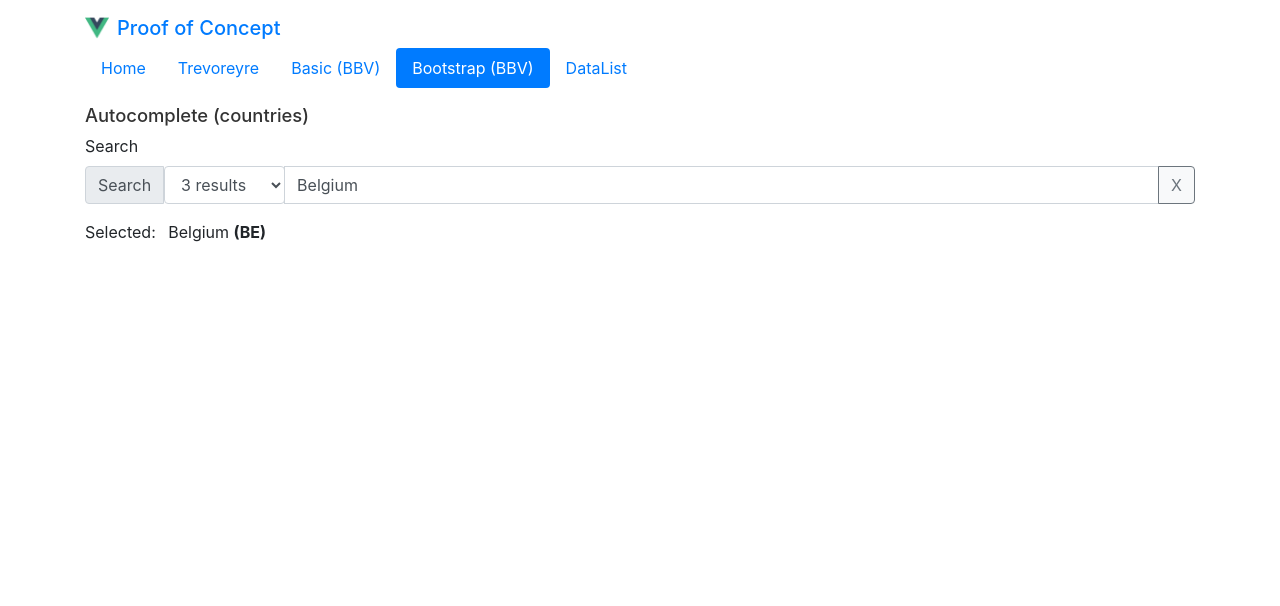
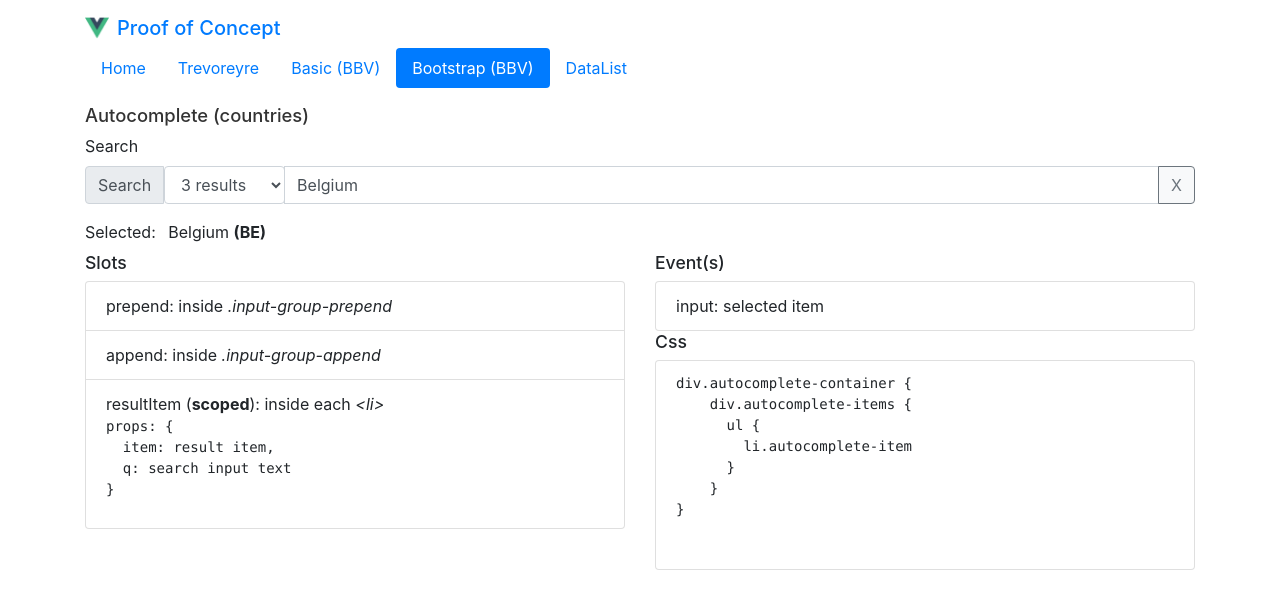
Before and after one commit to bverboven/vuejs-poc, a Vue app: page /autocomplete/bootstrap/BE in a window 1280 px wide. Shown: the top 606 px of the page. Built offline with nearby package versions, Linux system fonts and the light colour scheme.

Commit message:
autocomplete info

```diff
--- a/src/poc/autocomplete/components/AutocompleteWithBootstrap.vue
+++ b/src/poc/autocomplete/components/AutocompleteWithBootstrap.vue
@@ -38,7 +38,7 @@
             class="autocomplete-item"
             :class="[itemClass, { selected: item == selectedItem }]"
           >
-            <slot name="resultItem" :item="item">
+            <slot name="resultItem" :item="item" :q="q">
               <span v-html="resultSelector(item)"></span>
             </slot>
           </li>
--- /dev/null
+++ b/src/poc/autocomplete/components/Info.vue
@@ -0,0 +1,44 @@
+<template>
+
+    <div class="row">
+      <div class="col-md-6">
+      <h3>Slots</h3>
+      <div class="list-group">
+        <div class="list-group-item">prepend: inside <i>.input-group-prepend</i></div>
+        <div class="list-group-item">append: inside <i>.input-group-append</i></div>
+        <div class="list-group-item">
+          resultItem (<b>scoped</b>): inside each <i>&lt;li&gt;</i>
+          <p class="text-info">
+<pre>
+props: {
+  item: result item,
+  q: search input text
+}</pre>
+          </p>
+        </div>
+      </div>
+      </div>
+      <div class="col-md-6">
+        <h3>Event(s)</h3>
+        <div class="list-group">
+          <div class="list-group-item">
+            input: selected item
+          </div>
+        </div>
+        <h3>Css</h3>
+        <div class="list-group">
+          <div class="list-group-item">
+            <pre>
+div.autocomplete-container {
+    div.autocomplete-items {
+      ul {
+        li.autocomplete-item
+      }
+    }
+}
+            </pre>
+          </div>
+        </div>
+      </div>
+    </div>
+</template>
--- a/src/poc/autocomplete/components/autocomplete.scss
+++ b/src/poc/autocomplete/components/autocomplete.scss
@@ -8,12 +8,13 @@
     visibility: hidden;
     // pointer-events: none;
     top: 100%;
-    background-color: #fff;
+    background-color: rgba(251, 251, 251, 1);
+    padding-bottom: 1rem;
+    border: 1px solid #eeeeee;
 
     ul {
       padding: 0;
       margin: 0;
-      border: 1px solid #eeeeee;
       //height: 120px;
       overflow: auto;
 
@@ -25,8 +26,8 @@
 
         &.selected,
         &:hover {
-          background-color: #4aae9b;
-          color: white;
+          background-color: rgba(245, 245, 245, 0.8);
+          color: rgba(90, 90, 90, 1);
         }
       }
     }
--- a/src/poc/autocomplete/samples/BasicBbv.vue
+++ b/src/poc/autocomplete/samples/BasicBbv.vue
@@ -1,5 +1,5 @@
 <template>
-  <div>
+  <article>
     <h2>Autocomplete (fruit)</h2>
     <p class="text-info">
       Loosely based on
@@ -34,7 +34,7 @@
       <label class="col-3">Selected: </label>
       <div class="col-9">{{ selectedFruit || "nothing yet" }}</div>
     </div>
-  </div>
+  </article>
 </template>
 
 <script>
--- a/src/poc/autocomplete/samples/BootstrapBbv.vue
+++ b/src/poc/autocomplete/samples/BootstrapBbv.vue
@@ -1,5 +1,5 @@
 <template>
-  <div>
+  <article>
     <h2>Autocomplete (countries)</h2>
     <label for="qCountry">Search</label>
     <Autocomplete
@@ -14,11 +14,18 @@
     >
       <!-- slot for displaying result items -->
       <template v-slot:resultItem="result">
-        <b>{{ result.item.title }}</b>
-        <br />
-        <span class="ml-3 d-block">
-          code: {{ result.item.code }}<br />
-          region: {{ result.item.region }}
+        <span
+          class="d-block"
+          :class="{
+            'bg-light': (result.q || '').toUpperCase() == result.item.code
+          }"
+        >
+          <b>{{ result.item.title }}</b>
+          <br />
+          <span class="ml-3 d-block">
+            code: {{ result.item.code }}<br />
+            region: {{ result.item.region }}
+          </span>
         </span>
       </template>
 
@@ -53,17 +60,20 @@
     <span v-show="selectedCountry == null">
       nothing yet
     </span>
-  </div>
+
+    <Info />
+  </article>
 </template>
 
 <script>
 import Autocomplete from "../components/AutocompleteWithBootstrap";
+import Info from "../components/Info";
 import countries from "../data/countries.js";
 
 const getCountries = async () => countries;
 
 export default {
-  components: { Autocomplete },
+  components: { Autocomplete, Info },
   props: {
     countryCode: { type: String, required: false }
   },
@@ -89,8 +99,9 @@ export default {
         .concat(
           countries.filter(
             c =>
-              c.title.toLowerCase().indexOf(normalizedInput) === 0 ||
-              c.code.toLowerCase().indexOf(normalizedInput) === 0
+              c.code.toLowerCase() !== normalizedInput &&
+              (c.title.toLowerCase().indexOf(normalizedInput) === 0 ||
+                c.code.toLowerCase().indexOf(normalizedInput) === 0)
           )
         );
     },
--- a/src/poc/autocomplete/samples/DataList.vue
+++ b/src/poc/autocomplete/samples/DataList.vue
@@ -1,5 +1,5 @@
 <template>
-  <div>
+  <article>
     <h2>Autocomplete (fruit)</h2>
     <div class="row">
       <label for="qFruit" class="col-3">Search</label>
@@ -40,7 +40,7 @@
         {{ selectedCountryTitle || "nothing yet" }}
       </div>
     </div>
-  </div>
+  </article>
 </template>
 
 <script>
--- a/src/poc/autocomplete/samples/Trevoreyre.vue
+++ b/src/poc/autocomplete/samples/Trevoreyre.vue
@@ -1,5 +1,5 @@
 <template>
-  <div>
+  <article>
     <h2>Autocomplete (Trevoreyre)</h2>
     <p class="text-info">
       link:
@@ -20,7 +20,7 @@
       <label class="mr-2">Selected: </label>
       <span>{{ selected || "no selection" }}</span>
     </div>
-  </div>
+  </article>
 </template>
 
 <script>
```
